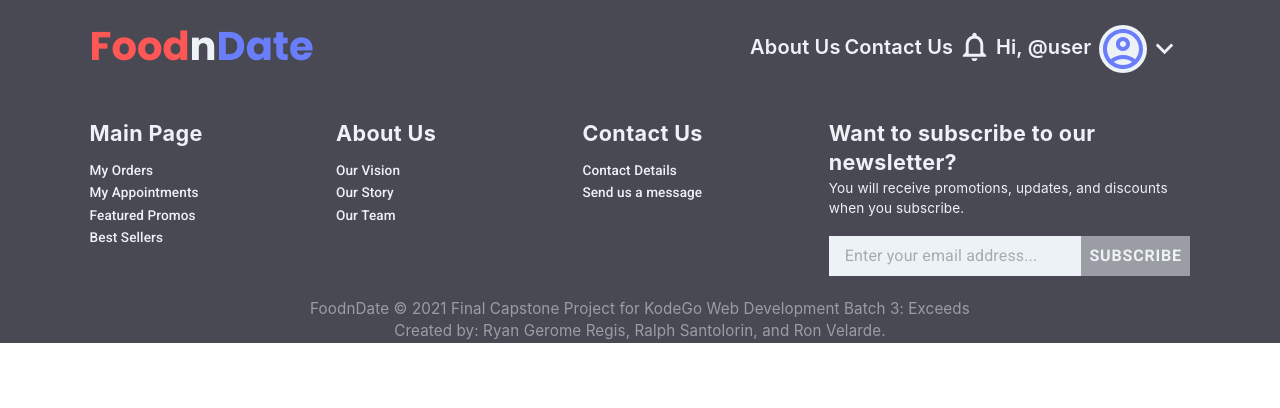
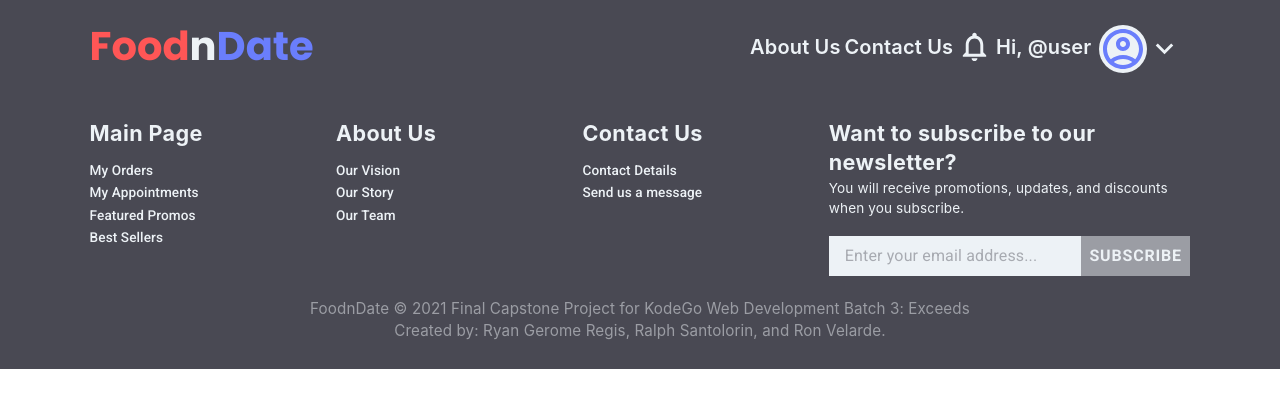
Before and after one commit to ryanregis/FoodnDate, a React (Vite) app in the folder client/: page / in a window 1280 px wide. Shown: the top 408 px of the page. Built offline with nearby package versions, Linux system fonts and the light colour scheme.

Commit message:
Added Primary Light color

```diff
--- a/client/src/Theme.jsx
+++ b/client/src/Theme.jsx
@@ -2,7 +2,7 @@ import { createTheme, responsiveFontSizes } from "@mui/material/styles";
 
 let theme = createTheme({
   palette: {
-    primary: { main: "#FF5656" },
+    primary: { main: "#FF5656", light: "#DD7878" },
     secondary: { main: "#6A7EFC" },
     neutral: { main: "#9B9DA4" },
     black: { main: "#494953" },
--- a/client/src/components/Footer.jsx
+++ b/client/src/components/Footer.jsx
@@ -7,7 +7,7 @@ const styles = {
         bgcolor: "black.main",
         color: "white.main",
         px: "clamp(50px, 7%, 200px)",
-        pt: "2%",
+        py: "2%",
         position: 'absolute',
         left: 0,
         right: 0
```
